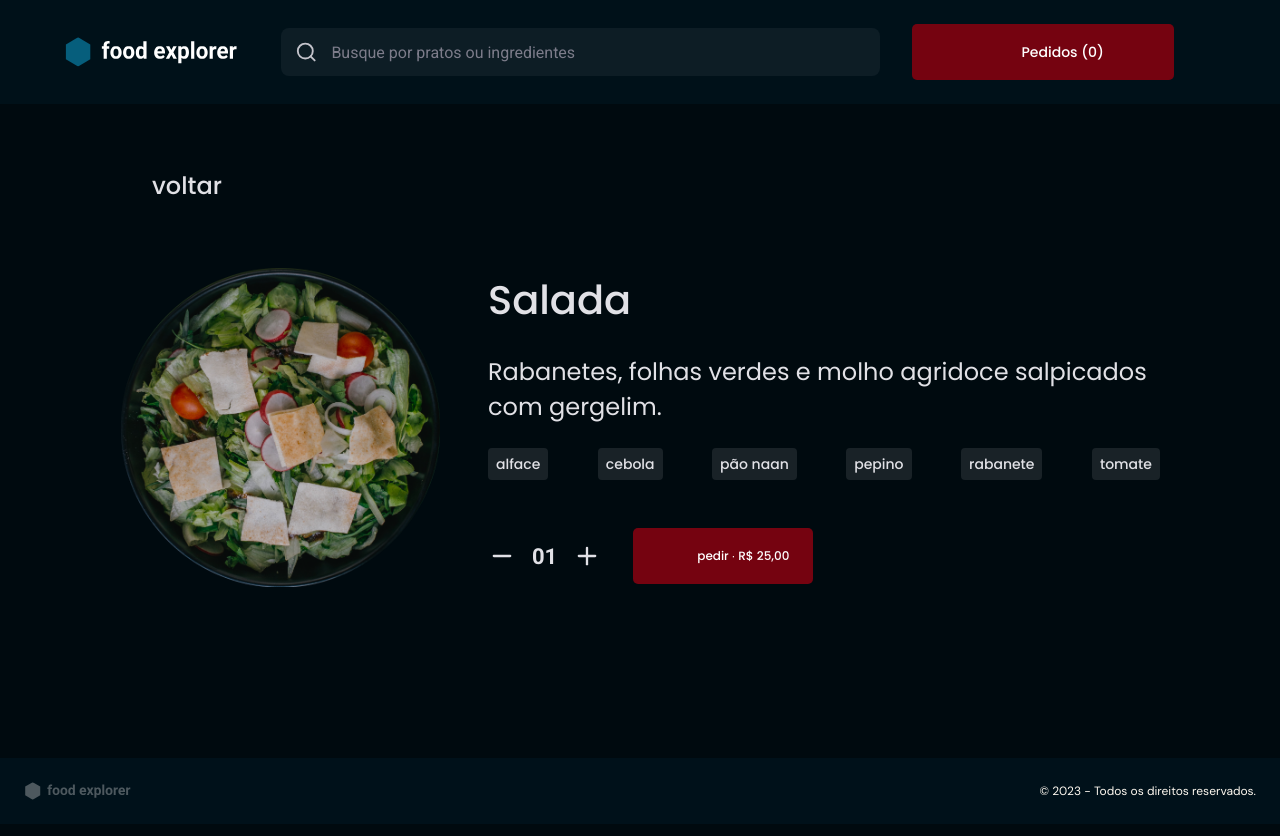
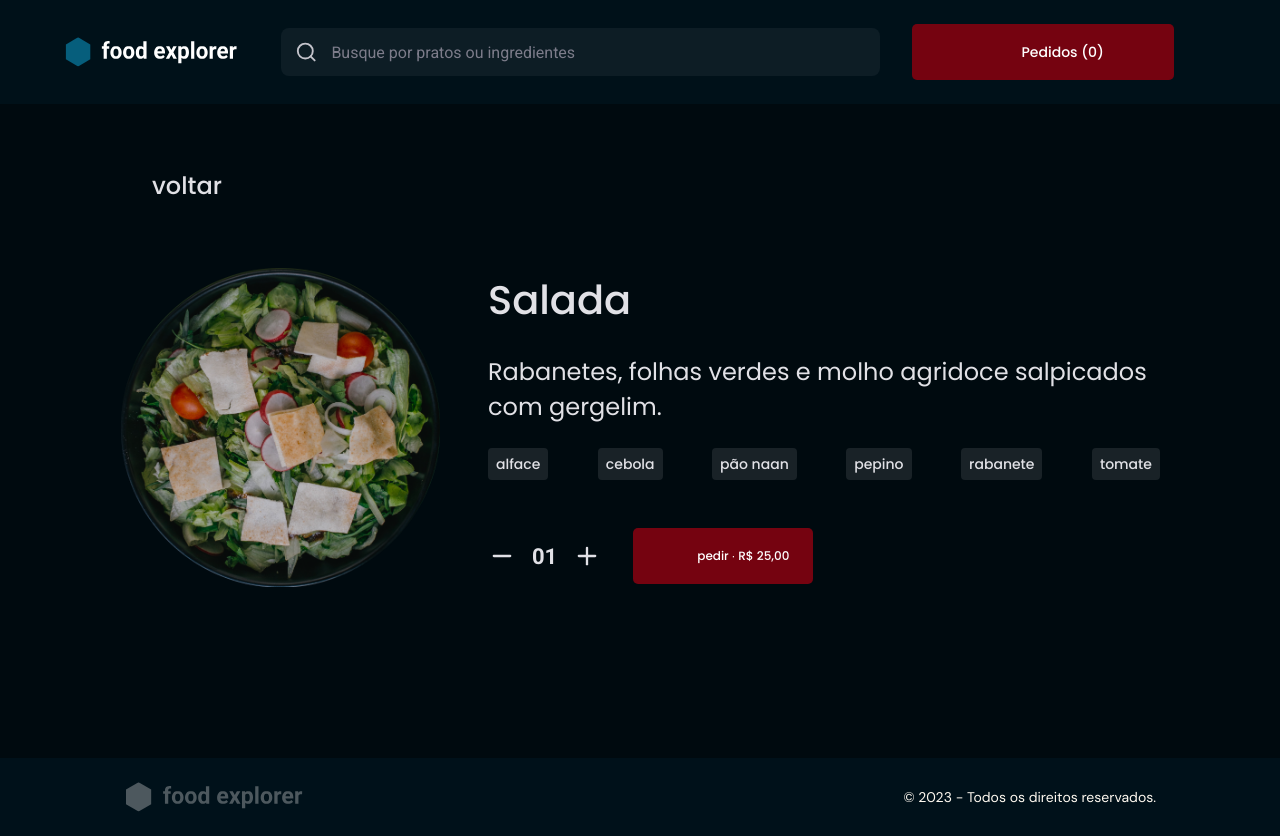
Before and after one commit to davitorress/FoodExplorer-web, a React (Vite) app: page / in a window 1280 px wide. Built offline with nearby package versions, Linux system fonts and the light colour scheme; some icons are missing.

Commit message:
feat: desktop responsive for Footer component

```diff
--- a/src/components/Footer/styles.ts
+++ b/src/components/Footer/styles.ts
@@ -17,6 +17,14 @@ export const Container = styled.footer`
 		font-family: "DM Sans", sans-serif;
 		color: ${({ theme }) => theme.COLORS.LIGHT_200};
 	}
+
+	@media ${({ theme }) => theme.DEVICES.LAPTOP} {
+		padding: 24px 124px;
+
+		> p {
+			font-size: 1.4rem;
+		}
+	}
 `;
 
 export const Logo = styled.picture`
@@ -29,4 +37,8 @@ export const Logo = styled.picture`
 		height: 100%;
 		object-fit: contain;
 	}
+
+	@media ${({ theme }) => theme.DEVICES.LAPTOP} {
+		height: 30px;
+	}
 `;
```
